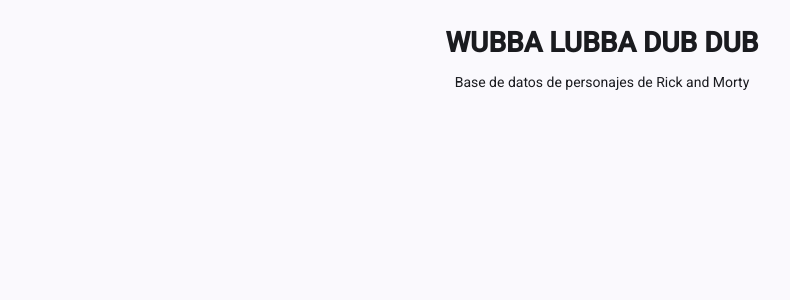
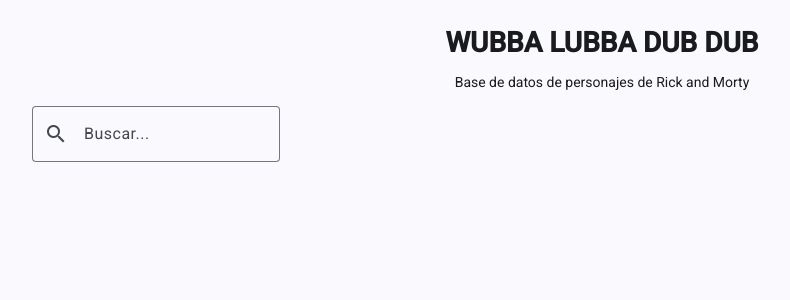
Before and after one commit to Miguel-Alejandro/rick-morty-app, an Angular app: page /home in a window 1280 px wide. Shown: the top 300 px of the page, without its empty margins (38-828 px from the left). Built offline with nearby package versions, Linux system fonts and the light colour scheme.

Commit message:
feat: the search component was designed

```diff
--- /dev/null
+++ b/src/app/components/search-bar/search-bar.html
@@ -0,0 +1,4 @@
+<mat-form-field appearance="outline">
+    <mat-icon matPrefix>search</mat-icon>
+    <input matInput placeholder="Buscar...">
+</mat-form-field>
--- a/src/app/pages/home/home.html
+++ b/src/app/pages/home/home.html
@@ -4,5 +4,11 @@
             <h1>WUBBA LUBBA DUB DUB</h1>
             <p>Base de datos de personajes de Rick and Morty</p>
         </div>
+
+        <div class="home_actions">
+            <div class="search">
+                <app-search-bar></app-search-bar>
+            </div>
+        </div>
     </div>
 </div>
--- a/src/app/pages/home/home.ts
+++ b/src/app/pages/home/home.ts
@@ -1,8 +1,9 @@
 import { Component } from '@angular/core';
+import { SearchBar } from '../../components/search-bar/search-bar';
 
 @Component({
   selector: 'app-home',
-  imports: [],
+  imports: [SearchBar],
   templateUrl: './home.html',
   styleUrl: './home.scss',
 })
```
Also changed, not shown: src/app/components/search-bar/search-bar.ts (added, +18 -0 lines), src/app/components/search-bar/search-bar.scss (added), 1 other file (tests, documents, lock files or other folders).
